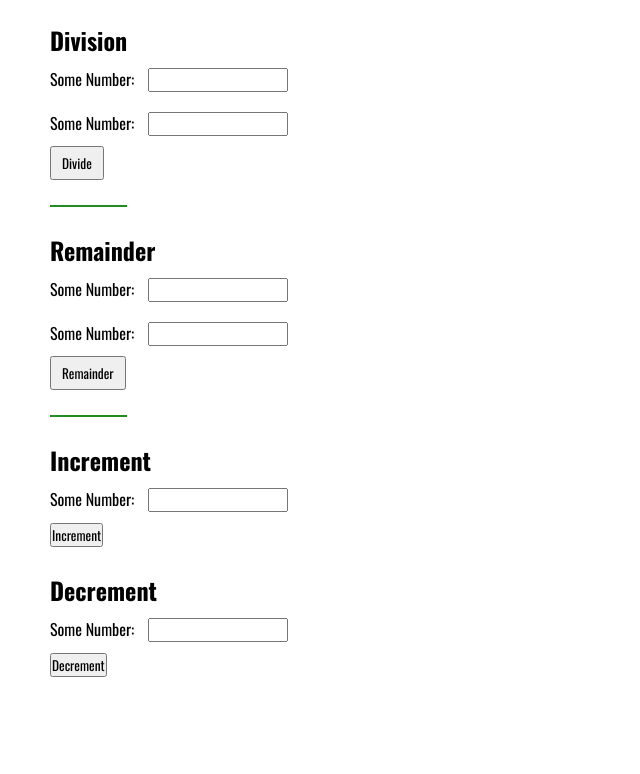
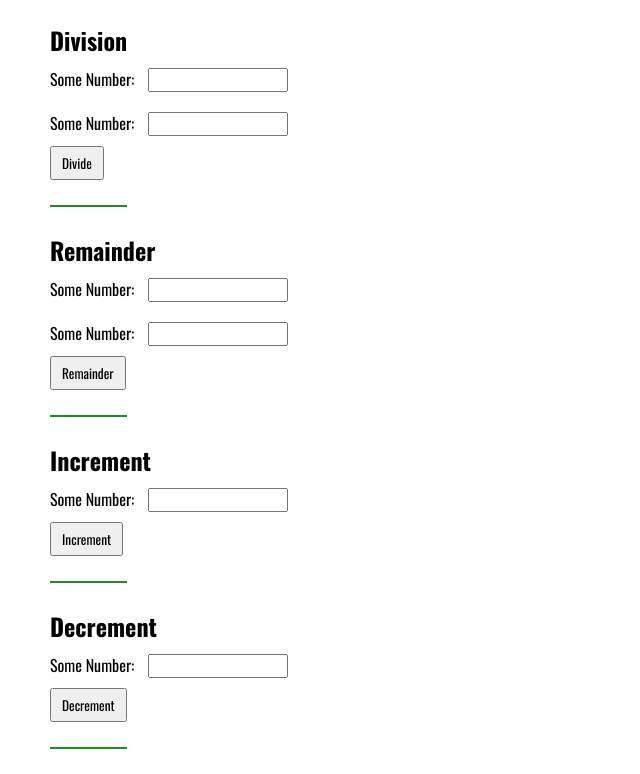
Before and after one commit to salman-a1212/Saylani-AI-Chatbot, a plain HTML site: page Assignment-1/index.html in a window 1280 px wide. Shown: the part 680-1454 px from the top of the page, without its empty margins (0-640 px from the left). Before the commit the page ends 1382 px from the top, so only its background shows below. Drawn offline with nearby package versions, Linux system fonts and the light colour scheme.

Commit message:
Update style.css

```diff
--- a/Assignment-1/style.css
+++ b/Assignment-1/style.css
@@ -23,7 +23,9 @@ input {
 #btn1,
 #btn2,
 #btn3,
-#btn4 {
+#btn4,
+#btn5,
+#btn6 {
   padding: 5px 10px;
 }
 
@@ -31,7 +33,9 @@ input {
 #result1,
 #result2,
 #result3,
-#result4 {
+#result4,
+#result5,
+#result6 {
   border: 1px solid forestgreen;
   width: 6.5%;
   text-align: center;
```
